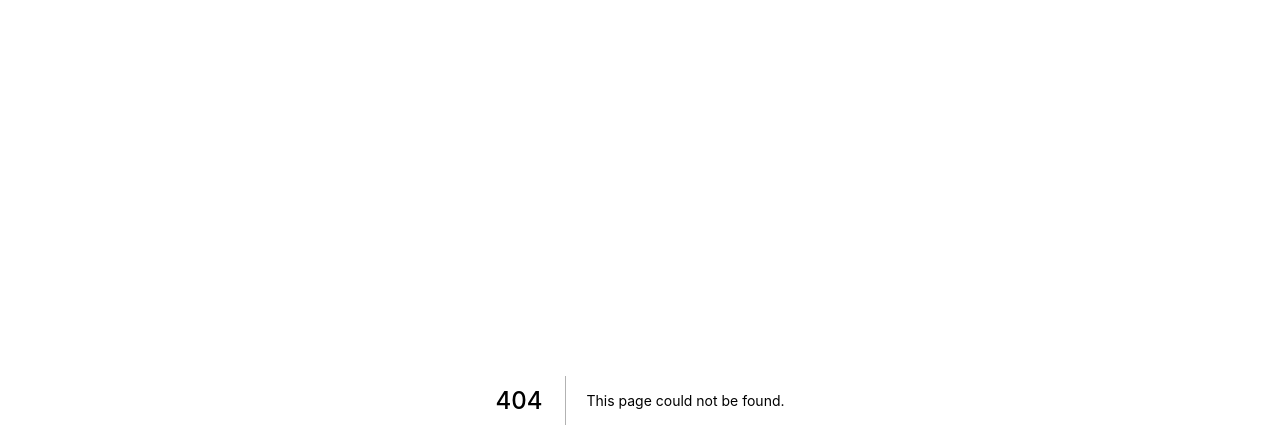
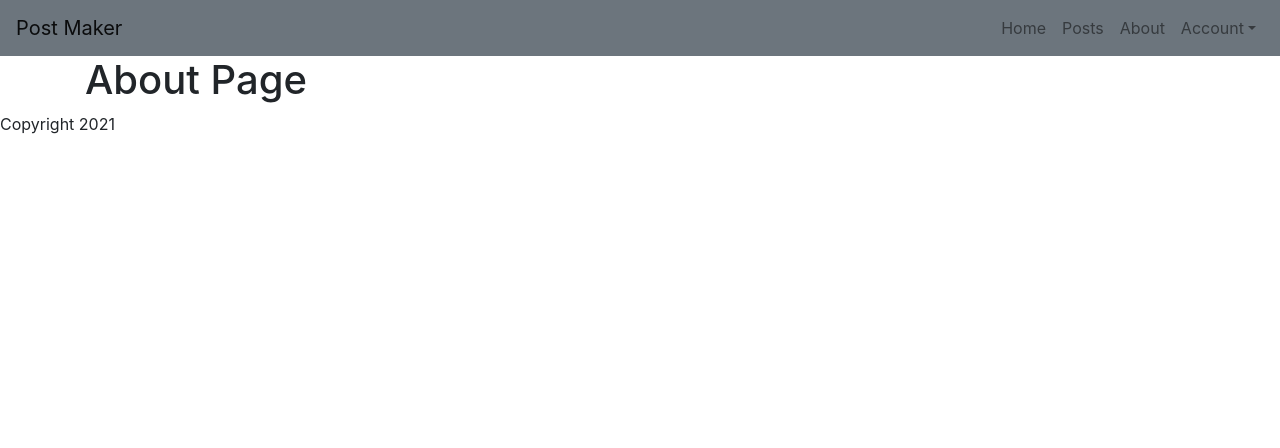
Before and after one commit to its-nedum/post-maker, a Next.js app: page /about in a window 1280 px wide. Before the commit this address had no page. Shown: the top 448 px of the page. Built offline with nearby package versions, Linux system fonts and the light colour scheme.

Commit message:
feature(added navbar and navigation)

```diff
--- /dev/null
+++ b/components/Footer.js
@@ -0,0 +1,10 @@
+
+const Footer = () => {
+    return (
+        <footer>
+            <p>Copyright 2021</p>
+        </footer>
+    )
+}
+
+export default Footer
--- /dev/null
+++ b/components/Layout.js
@@ -0,0 +1,17 @@
+import Navbar from './Navbar';
+import Footer from './Footer';
+
+
+const Layout = ({ children }) => {
+    return (
+        <>
+            <Navbar />
+                <div className="container">
+                    { children }
+                </div>
+            <Footer />
+        </>
+    )
+}
+
+export default Layout
--- /dev/null
+++ b/components/Meta.js
@@ -0,0 +1,12 @@
+import Head from 'next/head';
+
+const Meta = ({ title, description }) => {
+    return (
+        <Head>
+            <title>{title}</title>
+            <meta name="keywords" content={description} />
+        </Head>
+    )
+}
+
+export default Meta
--- /dev/null
+++ b/components/Navbar.js
@@ -0,0 +1,24 @@
+import { Navbar, Nav, NavDropdown } from 'react-bootstrap'
+import Link from 'next/link'
+
+const MyNavbar = () => {
+    return (
+        <Navbar bg="secondary" expand="lg">
+            <Link href="/" passHref><Navbar.Brand>Post Maker</Navbar.Brand></Link>
+            <Navbar.Toggle aria-controls="basic-navbar-nav" />
+            <Navbar.Collapse id="basic-navbar-nav">
+                <Nav className="ml-auto">
+                <Link href="/" passHref><Nav.Link>Home</Nav.Link></Link>
+                <Link href="/posts" passHref><Nav.Link>Posts</Nav.Link></Link>
+                <Link href="/about" passHref><Nav.Link>About</Nav.Link></Link>
+                <NavDropdown title="Account" id="basic-nav-dropdown">
+                    <Link href="#" passHref><NavDropdown.Item>Sign In</NavDropdown.Item></Link>
+                    <Link href="#" passHref><NavDropdown.Item>Sign Up</NavDropdown.Item></Link>
+                </NavDropdown>
+                </Nav>
+            </Navbar.Collapse>
+        </Navbar>
+    )
+}
+
+export default MyNavbar
--- a/package.json
+++ b/package.json
@@ -8,8 +8,10 @@
     "start": "next start"
   },
   "dependencies": {
+    "bootstrap": "^4.6.0",
     "next": "10.0.9",
     "react": "17.0.1",
+    "react-bootstrap": "^1.5.2",
     "react-dom": "17.0.1"
   }
 }
--- a/pages/_app.js
+++ b/pages/_app.js
@@ -1,7 +1,14 @@
-import '../styles/globals.css'
+import Layout from '../components/Layout';
+import 'bootstrap/dist/css/bootstrap.css';
 
 function MyApp({ Component, pageProps }) {
-  return <Component {...pageProps} />
+  return (
+    <>
+      <Layout>
+        <Component {...pageProps} />
+      </Layout>
+    </>
+  )
 }
 
 export default MyApp
--- /dev/null
+++ b/pages/about.js
@@ -0,0 +1,14 @@
+import Meta from '../components/Meta';
+
+const About = () => {
+    return (
+        <>
+            <Meta title="About" description="Your number one online post creator" />
+            <main>
+                <h1>About Page</h1>
+            </main>
+        </>
+    )
+}
+
+export default About
```
Also changed, not shown: pages/index.js (+6 -58 lines), pages/posts/index.js (added, +14 -0 lines), pages/posts/[id].js (added), 1 other file (tests, documents, lock files or other folders).
